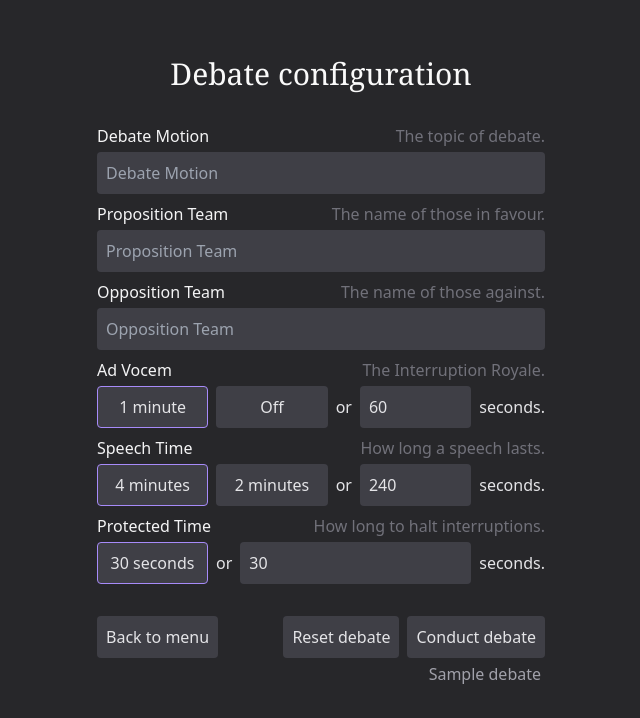
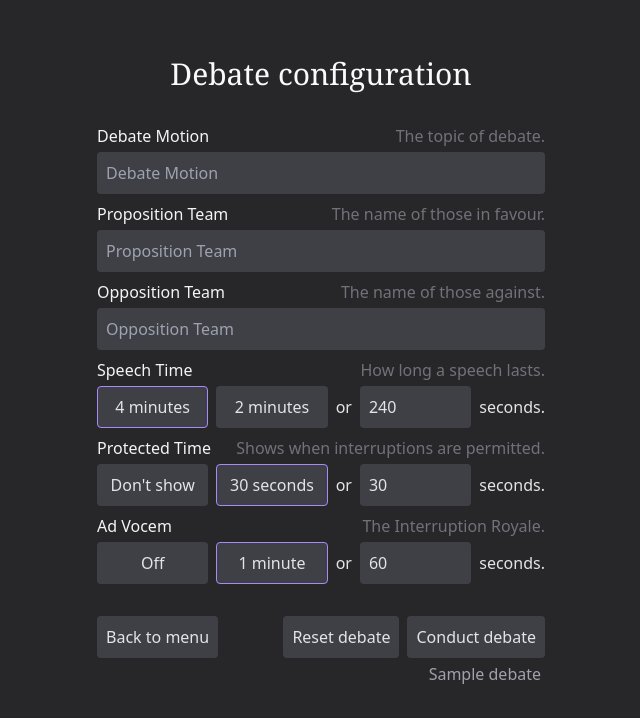
Before and after one commit to debatecore/debate-tools, a Next.js app: page /debate/setup in a window 1280 px wide. Shown: the top 718 px of the page, without its empty margins (319-959 px from the left). Built offline with nearby package versions, Linux system fonts and the light colour scheme.

Commit message:
implement protectedTime

```diff
--- a/src/app/debate/setup/page.tsx
+++ b/src/app/debate/setup/page.tsx
@@ -28,9 +28,9 @@ export default function PageDebateSetup() {
         <DebateSetting setting="motion" />
         <DebateSetting setting="proTeam" />
         <DebateSetting setting="oppTeam" />
-        <DebateSetting setting="adVocemTime" />
         <DebateSetting setting="speechTime" />
         <DebateSetting setting="protectedTime" />
+        <DebateSetting setting="adVocemTime" />
       </div>
       <div className="flex flex-row max-w-md mx-auto gap-2">
         <Link href="/" className="mr-auto">
--- a/src/components/DebateClock.tsx
+++ b/src/components/DebateClock.tsx
@@ -64,7 +64,19 @@ const DebateClock = (props: {
           className={`
 						absolute top-0 left-0 w-64 h-64 -rotate-90 z-20 text-emerald-400
 						${time <= (debate?.data.speechTime || 240) / 12 ? "text-orange-400" : ""}
-						${time <= 5 ? "!text-rose-400" : ""}
+            ${
+              debate?.data.protectedTime &&
+              props.running &&
+              time >= debate.data.speechTime - debate.data.protectedTime
+                ? "text-orange-400"
+                : ""
+            }
+            ${
+              debate?.data.protectedTime && time <= debate.data.protectedTime
+                ? "text-orange-400"
+                : ""
+            }
+            ${time <= 5 ? "!text-rose-400" : ""}
 					`}
         >
           <circle
@@ -91,7 +103,7 @@ const DebateClock = (props: {
           height="256"
           className={`
 						absolute top-0 left-0 w-64 h-64 text-zinc-700 z-10
-						${time <= 0 ? "text-rose-400" : ""}
+						${time <= 0 ? "!text-rose-400" : ""}
 					`}
         >
           <circle
--- a/src/components/DebateSetting.tsx
+++ b/src/components/DebateSetting.tsx
@@ -25,6 +25,7 @@ const DebateSetting = (props: { setting: keyof debateType }) => {
   const minutes = useLang("minutes");
   const off = useLang("off");
   const minute = useLang("minute");
+  const dontshow = useLang("dontShow");
 
   return (
     <div className="w-full">
@@ -85,28 +86,28 @@ const DebateSetting = (props: { setting: keyof debateType }) => {
         </div>
       ) : props.setting === "protectedTime" ? (
         <div className="flex flex-row gap-2 items-baseline">
-          <div className="w-1/2">
-            <button
-              className={`${buttonstyle} ${
-                debate?.data.protectedTime === 30 ? activestyle : ""
-              }`}
-              onClick={() => {
-                debate?.setData({ ...debate.data, protectedTime: 30 });
-              }}
-            >
-              30 {seconds}
-            </button>
-          </div>
-          {/* <button
+          {/* <div className="w-1/2"> */}
+          <button
             className={`${buttonstyle} ${
-              debate?.data.protectedTime === 20 ? activestyle : ""
+              debate?.data.protectedTime === 0 ? activestyle : ""
             }`}
             onClick={() => {
-              debate?.setData({ ...debate.data, protectedTime: 20 });
+              debate?.setData({ ...debate.data, protectedTime: 0 });
             }}
           >
-            20 {seconds}
-          </button> */}
+            {dontshow}
+          </button>
+          <button
+            className={`${buttonstyle} ${
+              debate?.data.protectedTime === 30 ? activestyle : ""
+            }`}
+            onClick={() => {
+              debate?.setData({ ...debate.data, protectedTime: 30 });
+            }}
+          >
+            30 {seconds}
+          </button>
+          {/* </div> */}
           <p>{or}</p>
           <input
             type="number"
@@ -127,6 +128,16 @@ const DebateSetting = (props: { setting: keyof debateType }) => {
         <div className="flex flex-row gap-2 items-baseline">
           <button
             className={`${buttonstyle} ${
+              debate?.data.adVocemTime === 0 ? activestyle : ""
+            }`}
+            onClick={() => {
+              debate?.setData({ ...debate.data, adVocemTime: 0 });
+            }}
+          >
+            {off}
+          </button>
+          <button
+            className={`${buttonstyle} ${
               debate?.data.adVocemTime === 60 ? activestyle : ""
             }`}
             onClick={() => {
@@ -134,16 +145,6 @@ const DebateSetting = (props: { setting: keyof debateType }) => {
             }}
           >
             1 {minute}
-          </button>
-          <button
-            className={`${buttonstyle} ${
-              debate?.data.adVocemTime === 0 ? activestyle : ""
-            }`}
-            onClick={() => {
-              debate?.setData({ ...debate.data, adVocemTime: 0 });
-            }}
-          >
-            {off}
           </button>
           <p>{or}</p>
           <input
--- a/src/data/en.json
+++ b/src/data/en.json
@@ -24,13 +24,14 @@
   "speechTime": "Speech Time",
   "speechTimeDesc": "How long a speech lasts.",
   "protectedTime": "Protected Time",
-  "protectedTimeDesc": "How long to halt interruptions.",
+  "protectedTimeDesc": "Shows when interruptions are permitted.",
   "adVocemTime": "Ad Vocem",
   "adVocemTimeDesc": "The Interruption Royale.",
   "sampleDebate": "Sample debate",
   "example": "e.g.",
   "or": "or",
   "off": "Off",
+  "dontShow": "Don't show",
   "seconds": "seconds",
   "minutes": "minutes",
   "minute": "minute",
--- a/src/data/pl.json
+++ b/src/data/pl.json
@@ -31,6 +31,7 @@
   "example": "np.",
   "or": "lub",
   "off": "Wyłączone",
+  "dontShow": "Nie pokazuj",
   "seconds": "sekund",
   "minutes": "minuty",
   "minute": "minuta",
--- a/src/lib/useLang.ts
+++ b/src/lib/useLang.ts
@@ -36,6 +36,7 @@ type tokens =
   | "example"
   | "or"
   | "off"
+  | "dontShow"
   | "seconds"
   | "minutes"
   | "minute"
```
